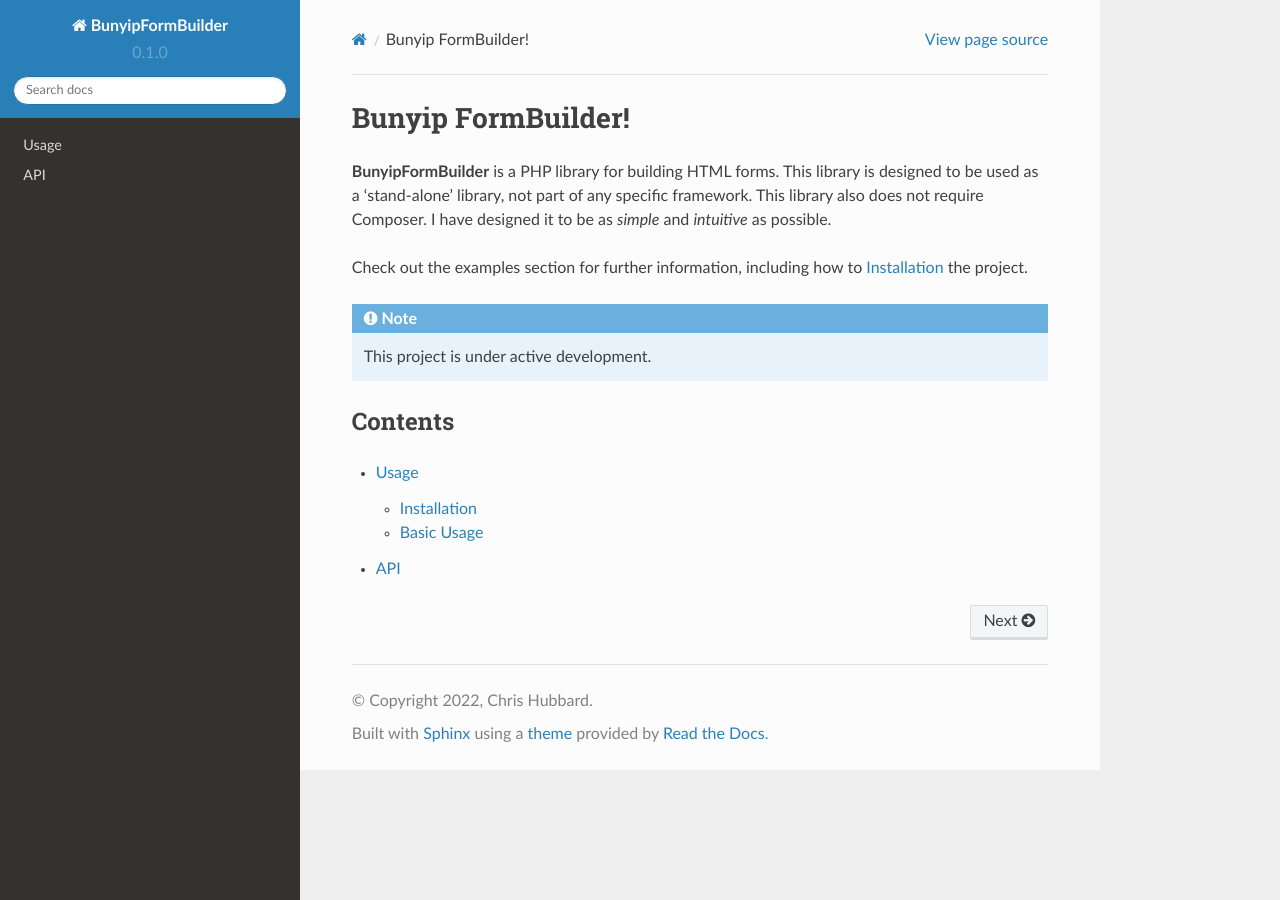
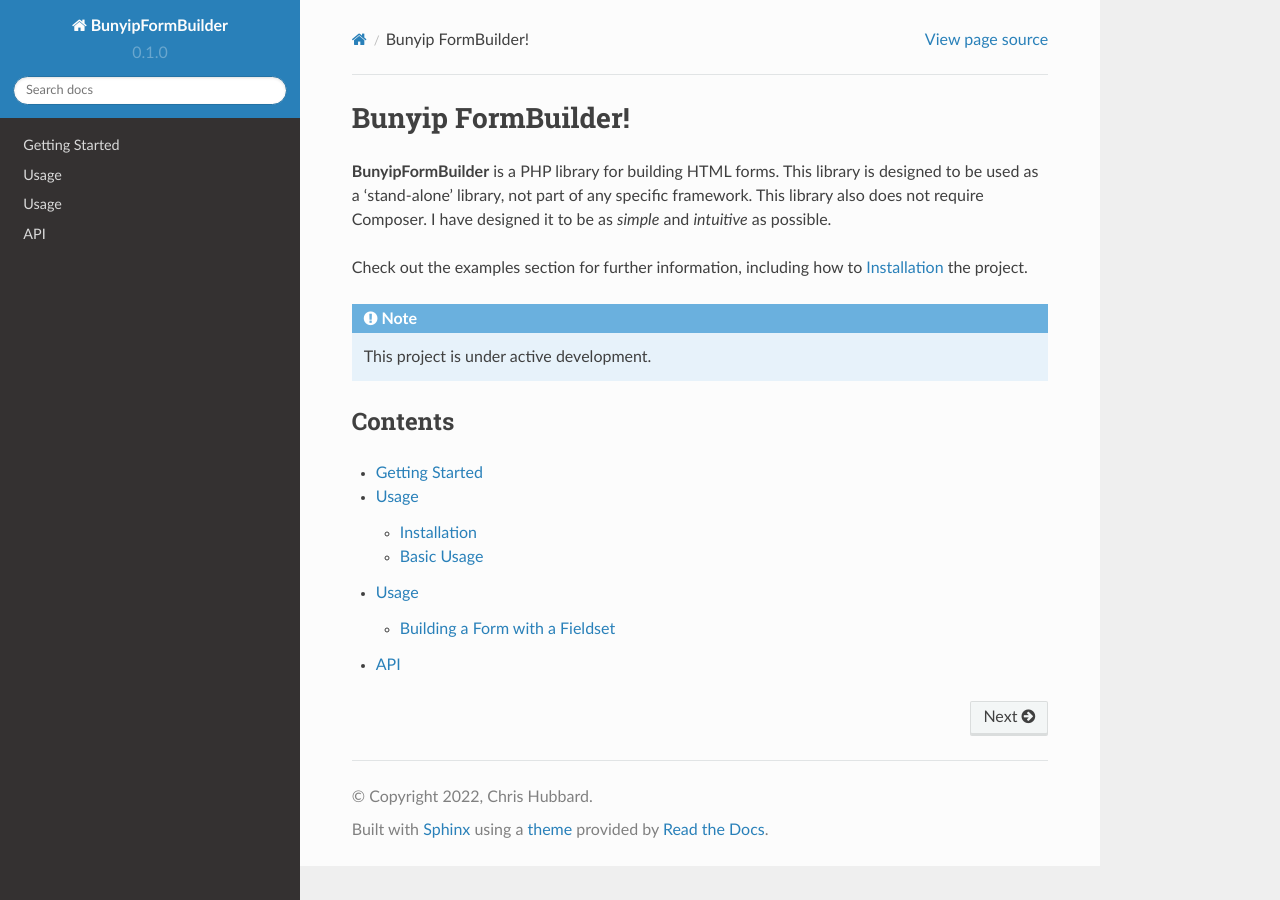
Before and after one commit to bouncingbunyip/rdt-tutorial, a Sphinx documentation site: the page built from docs/source/index.rst, in a window 1280 px wide. Built offline with Sphinx 7.4.7 and the Read the Docs theme 2.0.0, drawn with Linux system fonts in a browser that asks for light colours.

Commit message:
Update index.rst
adding new docs into toc

```diff
--- a/docs/source/index.rst
+++ b/docs/source/index.rst
@@ -17,5 +17,7 @@
 
 .. toctree::
 
+   getting_started
    usage
+   form_with_fieldset
    api
```
